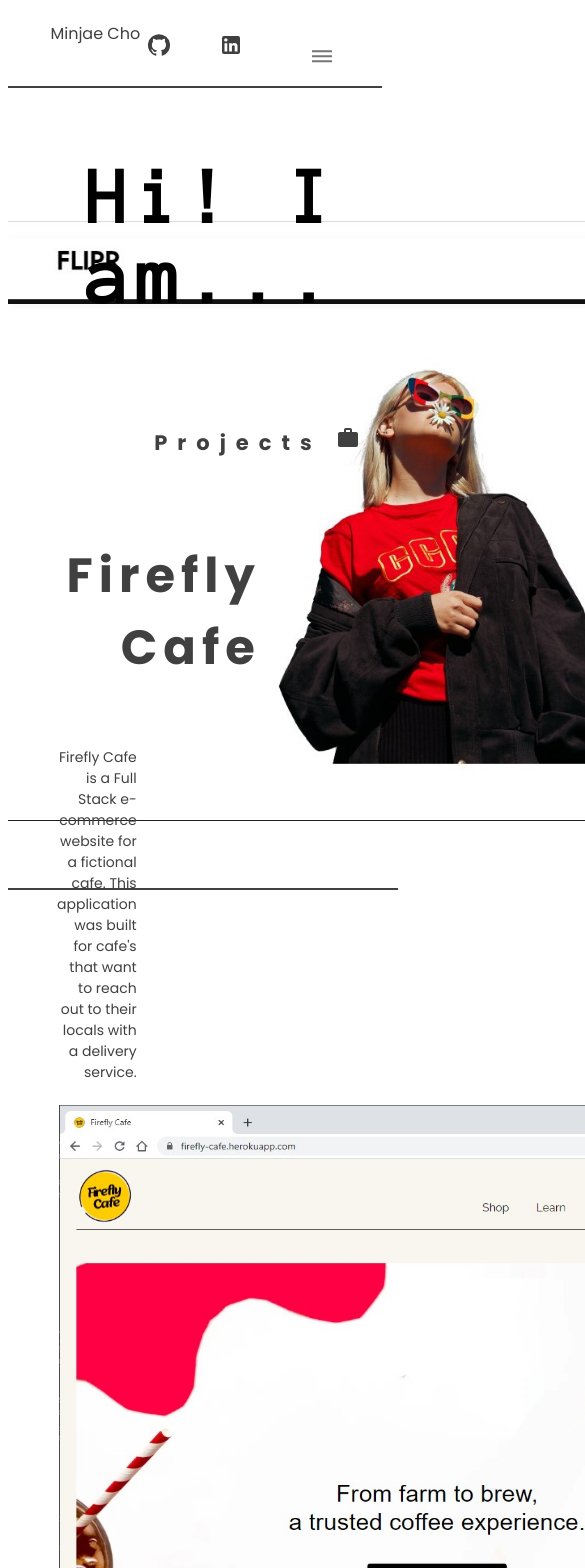
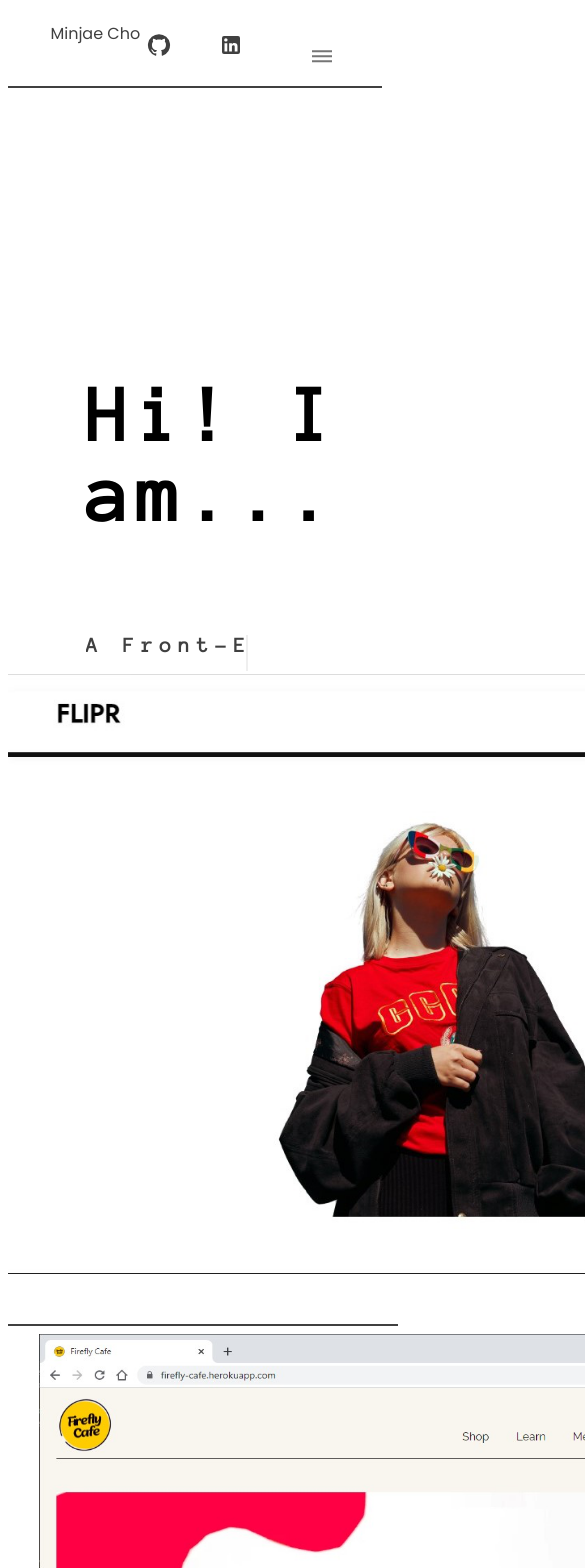
Before and after one commit to slchld1/myportfolio, a React (Create React App) app: page / in a window 390 px wide. Shown: the top 1568 px of the page, 585 px wide, since content can reach past the window. Built offline with nearby package versions, Linux system fonts and the light colour scheme.

Commit message:
css edit mobile/containers

```diff
--- a/src/components/pages/Home.css
+++ b/src/components/pages/Home.css
@@ -4,11 +4,14 @@
     box-sizing: border-box;
 }
 /* Home page top side */
+html {
+    overflow-x: hidden;
+}
 .home-page {
     background-color: #fff;
     margin-top: 1%;
-    width: 100%;
-    height: 100%;
+    width: 100vw;
+    height: 100vh;
     font-size: 14px;
     color: #404040;
     font-family: 'Poppins', sans-serif;
@@ -138,7 +141,7 @@
 }
 .p-desc2 {
     display: flex;
-    justify-content: flex-end;
+    /* justify-content: flex-end; */
     text-align: end;
     flex-wrap: row wrap;
     width: 20vw;
@@ -222,4 +225,27 @@
         width: 300px;
         height: 600px;
     }
+    .project-cont2 {
+        margin-left: 8vw;
+    }
+    .project-info2 {
+        text-align: center;
+    }
+    .p-desc2 {
+        text-align: center;
+        width: 80vw;
+        margin-left: 10vw;
+        word-wrap: break-word;
+    }
+    .project-cont2 {
+        height: 100vw;
+        width: 100vw;
+    }
+    .project2 {
+        display: block;
+        width: 100vw;
+        margin-left: 0;
+        margin-top: 120vh;
+        text-align: center;
+    }
   }
--- a/src/components/pages/Home.js
+++ b/src/components/pages/Home.js
@@ -6,7 +6,7 @@
 
 function Home() {
     return (
-        <section>
+        <section className='body'>
             <Container fluid className='home-page' id='home'>
                 <Container className='h-content container'>
                     <Row>
@@ -32,7 +32,7 @@
                     </Container>
                 <Container className='project-cont container'>
                     <Row className='project'>
-                        <Col md={8} className="project-render container">
+                        <Col md={8} className="project-render">
                             <div>
 
                             <h2 style={{ paddingBottom: 15}} className="project-header">
@@ -63,8 +63,8 @@
                             </a>
                             </div>
                         </Col>
-                    <Row className='project'>
-                        <Col md={8} className="project-render container">
+                    <Row className='project2'>
+                        <Col md={8} className="project-render">
                             <div>
 
                             <h2 style={{ paddingBottom: 15}} className="project-header2">
```
